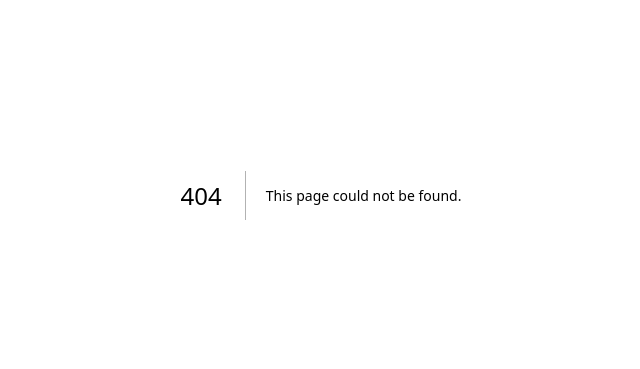
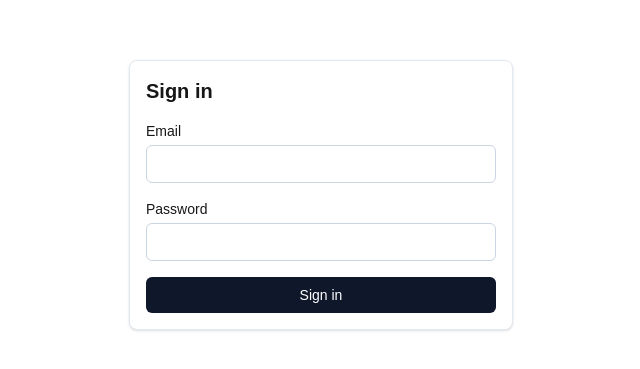
Before and after one commit to nhat8002nguyen/hr-interview-scoring-app, a Next.js app in the folder apps/hr-web/: page /sign-in in a window 1280 px wide. Before the commit this address had no page. Shown: the part 205-574 px from the top of the page, without its empty margins (319-959 px from the left). Built offline with nearby package versions, Linux system fonts and the light colour scheme.

Commit message:
feat: add client helper and sign-in page

```diff
--- /dev/null
+++ b/apps/hr-web/app/sign-in/page.tsx
@@ -0,0 +1,66 @@
+"use client";
+
+import { useState } from "react";
+import { useRouter } from "next/navigation";
+import { clientFetch } from "@/lib/api/client";
+import { Button, Card } from "@/lib/components/ui";
+
+export default function SignInPage() {
+  const router = useRouter();
+  const [email, setEmail] = useState("");
+  const [password, setPassword] = useState("");
+  const [error, setError] = useState<string | null>(null);
+  const [submitting, setSubmitting] = useState(false);
+
+  async function onSubmit(event: React.FormEvent<HTMLFormElement>) {
+    event.preventDefault();
+    setError(null);
+    setSubmitting(true);
+    try {
+      await clientFetch("/api/auth/sign-in", {
+        method: "POST",
+        headers: { "Content-Type": "application/json" },
+        body: JSON.stringify({ email, password }),
+      });
+      router.push("/roles");
+    } catch (err) {
+      setError(err instanceof Error ? err.message : "Sign-in failed");
+    } finally {
+      setSubmitting(false);
+    }
+  }
+
+  return (
+    <main className="flex flex-1 items-center justify-center p-6">
+      <Card className="w-full max-w-sm">
+        <h1 className="mb-4 text-xl font-semibold">Sign in</h1>
+        <form onSubmit={onSubmit} className="space-y-4">
+          <label className="block text-sm">
+            <span className="mb-1 block font-medium">Email</span>
+            <input
+              type="email"
+              value={email}
+              onChange={(event) => setEmail(event.target.value)}
+              required
+              className="w-full rounded-md border border-slate-300 px-3 py-2 text-sm"
+            />
+          </label>
+          <label className="block text-sm">
+            <span className="mb-1 block font-medium">Password</span>
+            <input
+              type="password"
+              value={password}
+              onChange={(event) => setPassword(event.target.value)}
+              required
+              className="w-full rounded-md border border-slate-300 px-3 py-2 text-sm"
+            />
+          </label>
+          {error && <p className="text-sm text-red-600">{error}</p>}
+          <Button type="submit" disabled={submitting} className="w-full">
+            {submitting ? "Signing in..." : "Sign in"}
+          </Button>
+        </form>
+      </Card>
+    </main>
+  );
+}
--- /dev/null
+++ b/apps/hr-web/lib/api/client.ts
@@ -0,0 +1,41 @@
+import type { ProblemDetails } from "@/lib/contracts/types";
+
+export class ClientError extends Error {
+  readonly status: number;
+  readonly detail: string;
+
+  constructor(status: number, detail: string) {
+    super(detail);
+    this.name = "ClientError";
+    this.status = status;
+    this.detail = detail;
+  }
+}
+
+export async function clientFetch<T>(path: string, init?: RequestInit): Promise<T> {
+  const response = await fetch(path, init);
+
+  if (response.status === 401) {
+    if (typeof window !== "undefined") {
+      window.location.assign("/sign-in");
+    }
+    throw new ClientError(401, "Session expired");
+  }
+
+  if (!response.ok) {
+    let detail = response.statusText;
+    try {
+      const body = (await response.json()) as Partial<ProblemDetails>;
+      detail = body.detail ?? body.title ?? detail;
+    } catch {
+      // Keep the status text when the body is not JSON.
+    }
+    throw new ClientError(response.status, detail);
+  }
+
+  if (response.status === 204) {
+    return undefined as T;
+  }
+
+  return (await response.json()) as T;
+}
```
Also changed, not shown: 1 other file (tests, documents, lock files or other folders).
